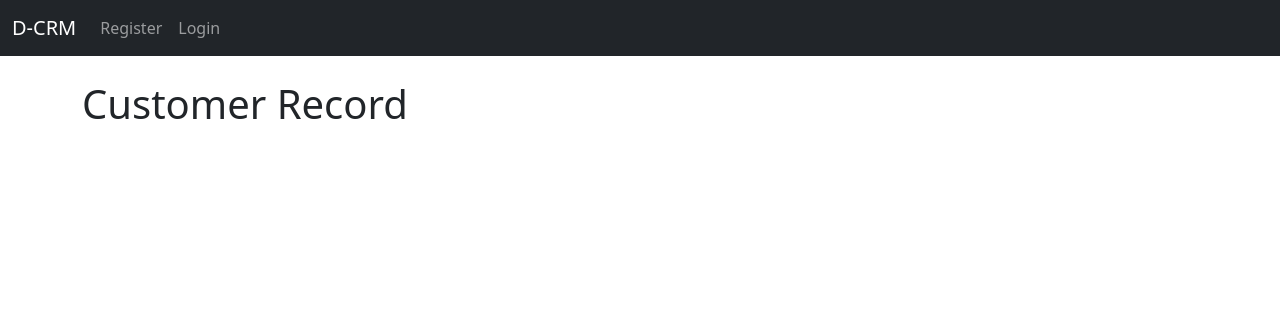
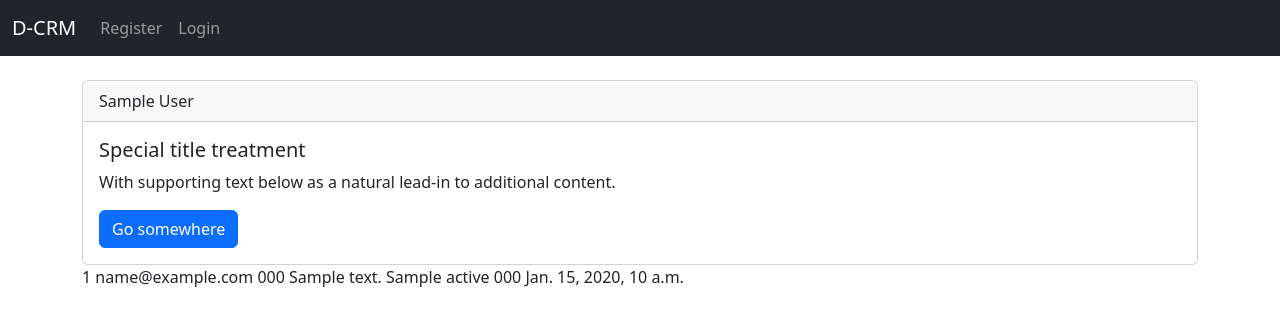
Before and after one commit to kwabenahcode/CRM, a Django app: template dcrm/website/templates/record.html in a window 1280 px wide. Shown: the top 326 px of the page. Run offline with Django 5.2, Linux system fonts and the light colour scheme; the template is opened without the code that fills it: values that come from a table or form of the project are taken from there, others are empty; tables that the repository leaves empty hold one stand-in row (values such as "Sample post"); parts of the project's set-up code (start-up, migrations or seed data) failed here and were passed over.

Commit message:
Creating customer record pade

```diff
--- a/dcrm/website/templates/home.html
+++ b/dcrm/website/templates/home.html
@@ -6,7 +6,7 @@
         <table class="table table-striped table-hover table-bordered" >
             <thead class="table-dark">
               <tr>
-                <th scope="col"><a href="{% url %}">ID</a></th>
+                <th scope="col">ID</th>
                 <th scope="col">Name</th>
                 <th scope="col">Email</th>
                 <th scope="col">Phone</th>
@@ -21,7 +21,7 @@
                 {% if records %}
                     {% for record in records %}
                         <tr>
-                            <th scope="row">{{record.id}}</th>
+                            <th scope="row"> <a href="{% url 'record' record.id %}"> {{record.id}}</a></th>
                             <td>{{ record.first_name }} {{ record.last_name }}</td>
                             <td>{{ record.email }}</td>
                             <td>{{ record.phone }}</td>
--- a/dcrm/website/templates/record.html
+++ b/dcrm/website/templates/record.html
@@ -1,5 +1,25 @@
 {% extends 'base.html' %}
 
 {% block content %}
-    <h1>Customer Record</h1>
+<div class="card">
+    <div class="card-header">
+        {{ customer_record.first_name }} {{ customer_record.last_name }}
+    </div>
+    <div class="card-body">
+      <h5 class="card-title">Special title treatment</h5>
+      <p class="card-text">With supporting text below as a natural lead-in to additional content.</p>
+      <a href="#" class="btn btn-primary">Go somewhere</a>
+    </div>
+  </div>
+
+{{customer_record.id}}
+
+{{ customer_record.email }}
+{{ customer_record.phone }}
+{{ customer_record.address }}
+{{ customer_record.city }}
+{{customer_record.state}}
+{{ customer_record.zipcode }}
+{{customer_record.created_at}}
+
 {% endblock %}
--- a/dcrm/website/urls.py
+++ b/dcrm/website/urls.py
@@ -5,6 +5,6 @@ urlpatterns = [
     path('', views.home, name='home'),
     # path('login/', views.login_user, name='login'),
     path('logout/', views.logout_user, name='logout'),
-    path('register/', views.register, name='register')
-    path('record/<int:pk>', views.customer_record, name='record')
+    path('register/', views.register, name='register'),
+    path('record/<int:primaryKey>', views.customer_record, name='record')
 ]
```
Also changed, not shown: dcrm/website/views.py (+6 -2 lines).
